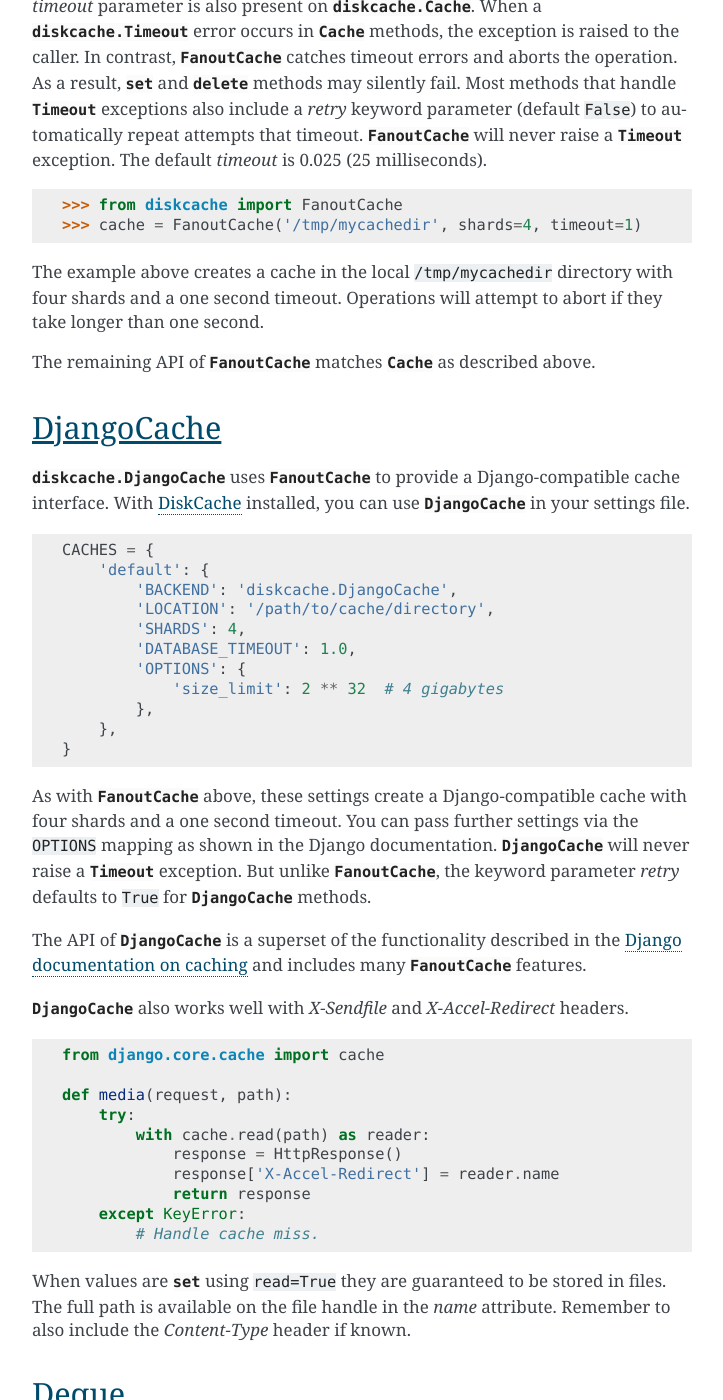
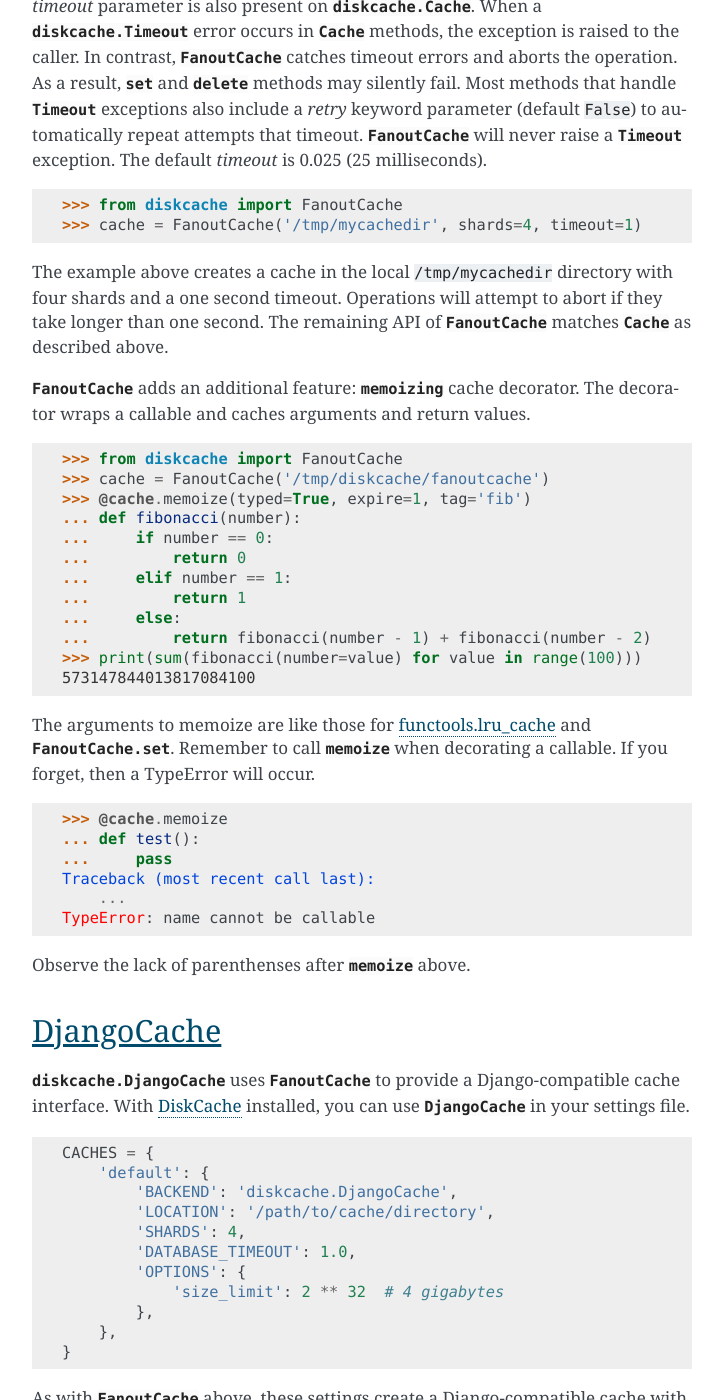
Before and after one commit to grantjenks/python-diskcache, a Sphinx documentation site: the page built from docs/tutorial.rst, in a window 1280 px wide and 1400 px high, scrolled down 5936 px. Shown: the whole window, without its empty margins (388-1111 px from the left). Built offline with Sphinx 7.4.7, drawn with Linux system fonts in a browser that asks for light colours.

Commit message:
Add docs about FanoutCache.memoize

```diff
--- a/docs/tutorial.rst
+++ b/docs/tutorial.rst
@@ -296,10 +296,42 @@
 
 The example above creates a cache in the local ``/tmp/mycachedir`` directory
 with four shards and a one second timeout. Operations will attempt to abort if
-they take longer than one second.
+they take longer than one second. The remaining API of :class:`FanoutCache
+<diskcache.FanoutCache>` matches :class:`Cache <diskcache.Cache>` as described
+above.
 
-The remaining API of :class:`FanoutCache <diskcache.FanoutCache>` matches
-:class:`Cache <diskcache.Cache>` as described above.
+:class:`FanoutCache <diskcache.FanoutCache>` adds an additional feature:
+:meth:`memoizing <diskcache.FanoutCache.memoize>` cache decorator. The
+decorator wraps a callable and caches arguments and return values.
+
+    >>> from diskcache import FanoutCache
+    >>> cache = FanoutCache('/tmp/diskcache/fanoutcache')
+    >>> @cache.memoize(typed=True, expire=1, tag='fib')
+    ... def fibonacci(number):
+    ...     if number == 0:
+    ...         return 0
+    ...     elif number == 1:
+    ...         return 1
+    ...     else:
+    ...         return fibonacci(number - 1) + fibonacci(number - 2)
+    >>> print(sum(fibonacci(number=value) for value in range(100)))
+    573147844013817084100
+
+The arguments to memoize are like those for `functools.lru_cache
+<https://docs.python.org/3/library/functools.html#functools.lru_cache>`_ and
+:meth:`FanoutCache.set <diskcache.FanoutCache.set>`. Remember to call
+:meth:`memoize <diskcache.FanoutCache.memoize>` when decorating a callable. If
+you forget, then a TypeError will occur.
+
+    >>> @cache.memoize
+    ... def test():
+    ...     pass
+    Traceback (most recent call last):
+        ...
+    TypeError: name cannot be callable
+
+Observe the lack of parenthenses after :meth:`memoize
+<diskcache.FanoutCache.set>` above.
 
 .. _`Sharding`: https://en.wikipedia.org/wiki/Shard_(database_architecture)
 
```
